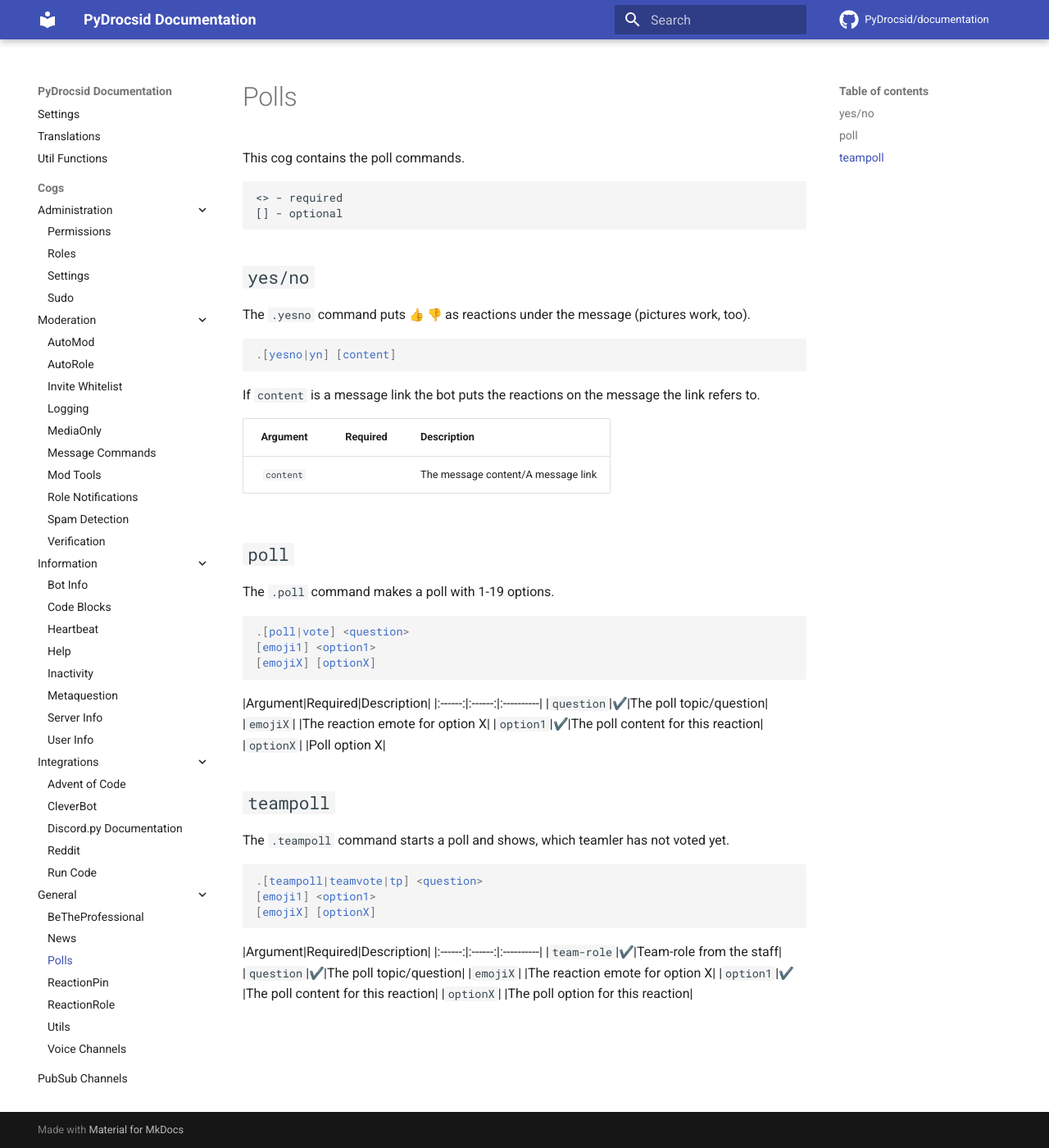
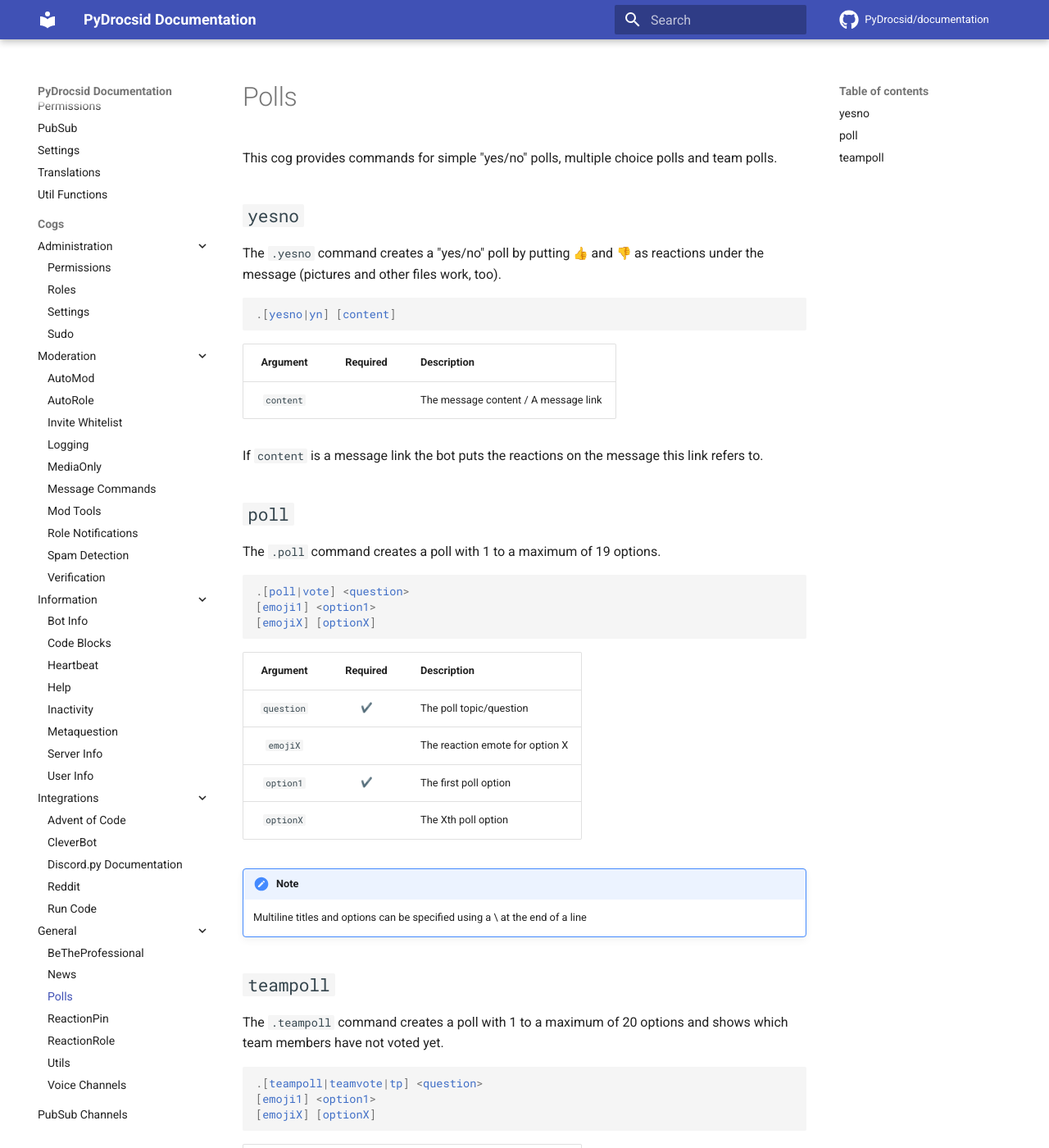
Before and after one commit to PyDrocsid/documentation, an MkDocs documentation site: the page built from docs/cogs/general/polls.md, in a window 1280 px wide and 1400 px high. Shown: the whole window at 82% size. Built offline with MkDocs 1.6.1 and Material for MkDocs 9.7.7, drawn with Linux system fonts in a browser that asks for light colours; emoji names are drawn with the system emoji font; comment, search, counter and statistics services are not loaded; some of the changed text lies outside the part shown.

Commit message:
Fixed tables and improved documentation of polls cog

````diff
--- a/docs/cogs/general/polls.md
+++ b/docs/cogs/general/polls.md
@@ -1,54 +1,54 @@
 # Polls
 
-This cog contains the poll commands.
+This cog provides commands for simple "yes/no" polls, multiple choice polls and team polls.
 
-```
-<> - required
-[] - optional
-```
-
-## `yes/no`
-The `.yesno` command puts :thumbsup: :thumbsdown: as reactions under the message (pictures work, too).
+## `yesno`
+The `.yesno` command creates a "yes/no" poll by putting :thumbsup: and :thumbsdown: as reactions under the message (pictures and other files work, too).
 
 ```css
 .[yesno|yn] [content]
 ```
-If `content` is a message link the bot puts the reactions on the message the link refers to.
 
 |Argument|Required|Description|
 |:------:|:------:|:----------|
-|`content`|       |The message content/A message link|
+|`content`|       |The message content / A message link|
 
-
+If `content` is a message link the bot puts the reactions on the message this link refers to.
 
 ## `poll`
-The `.poll` command makes a poll with 1-19 options.
+The `.poll` command creates a poll with 1 to a maximum of 19 options.
 
 ```css
 .[poll|vote] <question>
 [emoji1] <option1>
 [emojiX] [optionX]
 ```
+
 |Argument|Required|Description|
 |:------:|:------:|:----------|
 |`question`|:heavy_check_mark:|The poll topic/question|
 |`emojiX`|       |The reaction emote for option X|
-|`option1`|:heavy_check_mark:|The poll content for this reaction|
-|`optionX`|       |Poll option X|
+|`option1`|:heavy_check_mark:|The first poll option|
+|`optionX`|       |The Xth poll option|
 
+!!! note
+    Multiline titles and options can be specified using a \ at the end of a line
 
 ## `teampoll`
-The `.teampoll` command starts a poll and shows, which teamler has not voted yet.
+The `.teampoll` command creates a poll with 1 to a maximum of 20 options and shows which team members have not voted yet.
 
 ```css
 .[teampoll|teamvote|tp] <question>
 [emoji1] <option1>
 [emojiX] [optionX]
 ```
+
 |Argument|Required|Description|
 |:------:|:------:|:----------|
-|`team-role`|:heavy_check_mark:|Team-role from the staff|
 |`question`|:heavy_check_mark:|The poll topic/question|
 |`emojiX`|       |The reaction emote for option X|
-|`option1`|:heavy_check_mark:|The poll content for this reaction|
-|`optionX`|       |The poll option for this reaction|
+|`option1`|:heavy_check_mark:|The first poll option|
+|`optionX`|       |The Xth poll option|
+
+!!! note
+    Multiline titles and options can be specified using a \ at the end of a line
````
